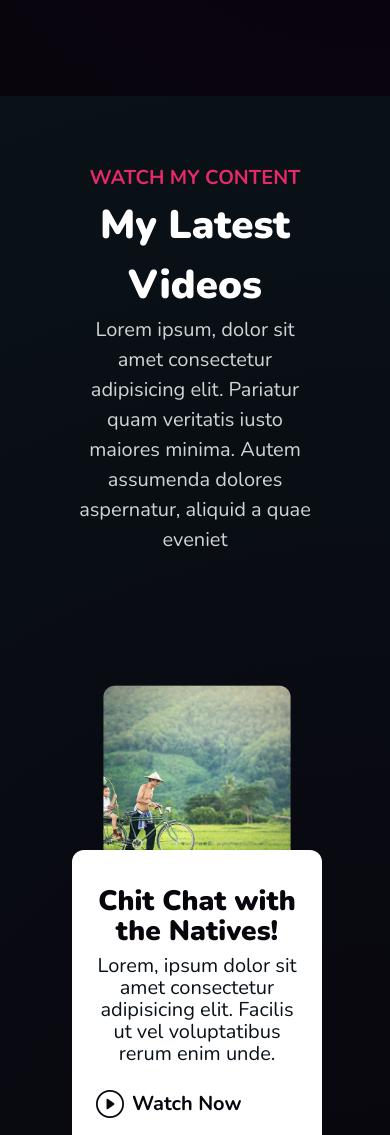
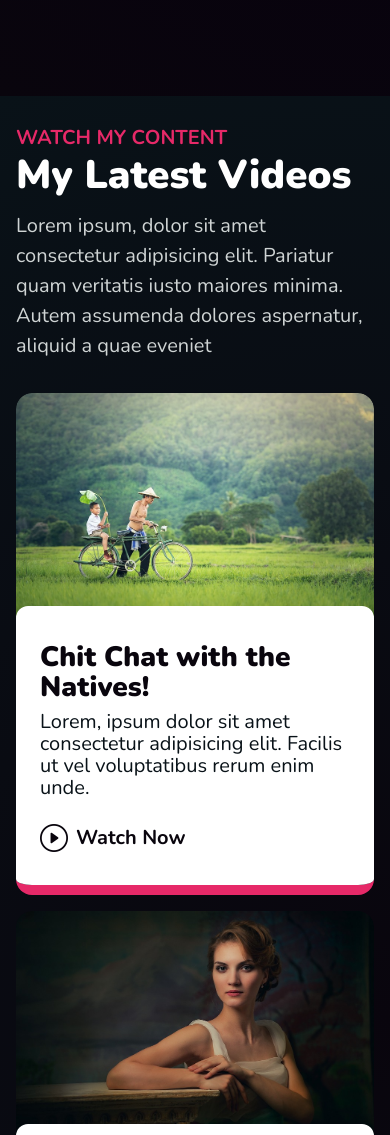
Before and after one commit to MintMissy/BloggerWebsite, a plain HTML site: page index.html in a window 390 px wide. Shown: the part 3320-4455 px from the top of the page. Drawn offline with nearby package versions, Linux system fonts and the light colour scheme.

Commit message:
feat: responsiveness for videos section

```diff
--- a/index.html
+++ b/index.html
@@ -107,12 +107,14 @@
 				</div>
 			</article>
 			<article class="videos-container">
-				<h3 class="header--secondary">Watch My Content</h3>
-				<h2 class="header--primary videos__title">My Latest Videos</h2>
-				<p class="videos-container__description">
-					Lorem ipsum, dolor sit amet consectetur adipisicing elit. Pariatur quam veritatis iusto maiores minima. Autem
-					assumenda dolores aspernatur, aliquid a quae eveniet
-				</p>
+				<div class="videos-container__content">
+					<h3 class="header--secondary">Watch My Content</h3>
+					<h2 class="header--primary videos-container__content__title">My Latest Videos</h2>
+					<p class="videos-container__content__description">
+						Lorem ipsum, dolor sit amet consectetur adipisicing elit. Pariatur quam veritatis iusto maiores minima. Autem
+						assumenda dolores aspernatur, aliquid a quae eveniet
+					</p>
+				</div>
 				<div class="video-list">
 					<div class="video">
 						<header class="video__header">
@@ -168,7 +170,7 @@
 				</div>
 			</article>
 			<article class="media-container">
-				<h3 class="header--secondary">Let's get in touch</h3>
+				<h3 class="header--secondary">My Online Activity</h3>
 				<h2 class="media-container__title header--primary">Social Media</h2>
 				<p class="media-container__description">
 					Lorem ipsum dolor sit amet consectetur adipisicing elit. Voluptate, architecto. Nisi impedit, laboriosam
--- a/styles/styles.scss
+++ b/styles/styles.scss
@@ -428,14 +428,32 @@ body {
 }
 
 .videos-container {
+	padding: 2rem 1rem;
+	background: radial-gradient(circle at 100%, var(--clr-n1), var(--clr-n2));
+
+	@media screen and (min-width: 900px) {
+		padding: 2rem;
+	}
+
+	@media screen and (min-width: 1200px) {
 		padding: 4.5rem;
-	background: radial-gradient(circle at 100%, var(--clr-n1), var(--clr-n2));
+	}
+
+	&__content {
+		@media screen and (min-width: 900px) {
 			text-align: center;
+		}
+
+		&__title {
+			margin-bottom: 1rem;
+			line-height: 1;
+		}
 
 		&__description {
 			max-width: 70ch;
 			margin-bottom: 2rem;
 			margin-inline: auto;
+		}
 	}
 }
 
@@ -448,25 +466,38 @@ body {
 	border-radius: 1rem;
 	color: var(--clr-n1);
 
+	@media screen and (min-width: 900px) {
+		&:hover &__header img {
+			translate: 0 0rem;
+		}
+	}
+
 	&__header {
+		max-height: 225px;
+		overflow: hidden;
+
+		@media screen and (min-width: 600px) {
 			max-height: 275px;
-		overflow: hidden;
+		}
 
 		img {
 			width: 100%;
-			height: 275px;
+			height: 225px;
 			object-fit: cover;
-			scale: 0.75;
+			scale: 1;
 			border-top-right-radius: 1rem;
 			border-top-left-radius: 1rem;
 			transition: scale 0.2s, translate 0.2s;
-			translate: 0 4rem;
+			translate: 0;
+
+			@media screen and (min-width: 600px) {
+				height: 275px;
+			}
+
+			@media screen and (min-width: 900px) {
+				translate: 0 2rem;
 			}
 		}
-
-	&:hover &__header img {
-		scale: 0.9;
-		translate: 0 1rem;
 	}
 
 	&__content {
@@ -546,7 +577,11 @@ body {
 .video-list {
 	display: flex;
 	flex-wrap: wrap;
-	gap: 2.5rem;
+	gap: 1rem;
+
+	@media screen and (min-width: 900px) {
+		gap: 2rem;
+	}
 }
 
 .media-container {
@@ -563,8 +598,8 @@ body {
 	}
 
 	&__title {
+		margin-bottom: 1rem;
 		line-height: 1;
-		margin-bottom: 1rem;
 	}
 
 	&__description {
@@ -598,15 +633,15 @@ body {
 		width: 3rem;
 		height: 3rem;
 		padding: 0.75rem;
-		border-radius: .5rem;
+		border-radius: 0.5rem;
 		background-color: var(--clr-n8);
 		font-size: 1.5rem;
 		transition: rotate 0.2s, scale 0.2s;
 
 		@media screen and (min-width: 600px) {
-			border-radius: 1rem;
 			width: 4.5rem;
 			height: 4.5rem;
+			border-radius: 1rem;
 			font-size: 2rem;
 		}
 
@@ -638,7 +673,7 @@ body {
 	.input-container {
 		flex: 1;
 		width: auto;
-		min-width: min(100%, 250px );
+		min-width: min(100%, 250px);
 	}
 }
 
```
Also changed, not shown: styles/styles.css, 1 other file. Lines whose indentation alone changed are shown as unchanged.
